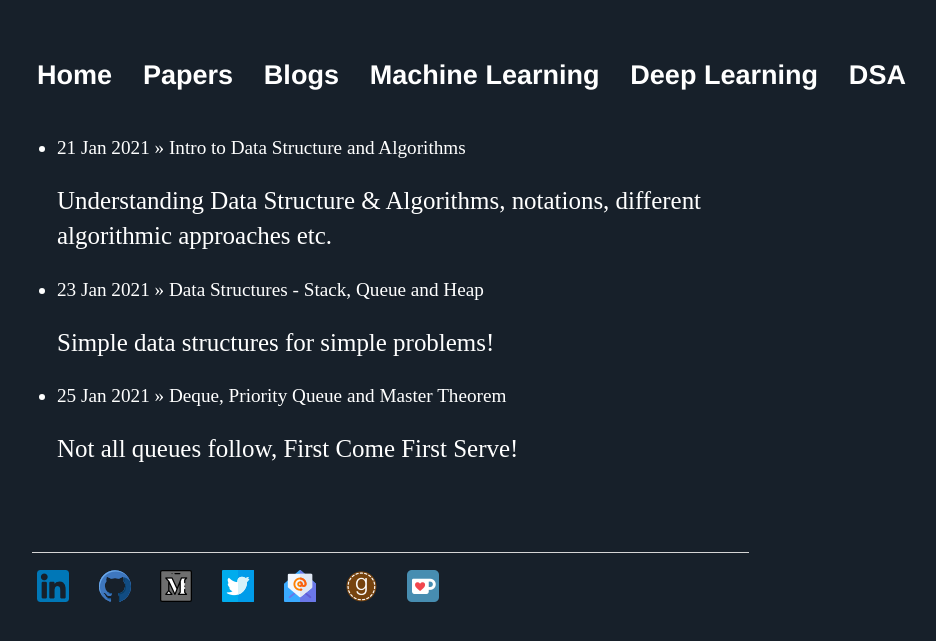
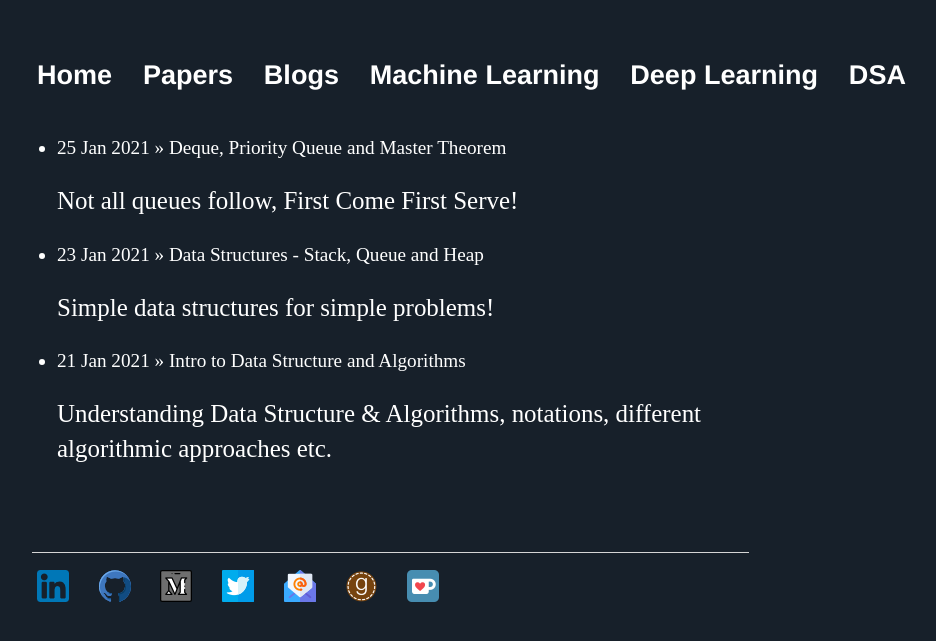
Before and after one commit to Mayurji/mayurji.github.io, a Jekyll site: the page built from data-structure-algorithms/index.html, in a window 1280 px wide. Shown: the top 641 px of the page, without its empty margins (160-1096 px from the left). Built offline with Jekyll 4.4.1, drawn with Linux system fonts in a browser that asks for light colours.

Commit message:
Update index.html

```diff
--- a/data-structure-algorithms/index.html
+++ b/data-structure-algorithms/index.html
@@ -10,7 +10,7 @@ title: Data structure and Algorithms
 <ul class="posts">
 
   {% assign sorted_pages = site.data-structure-algorithms | sort:"date" %}
-  {% for item in sorted_pages %}
+  {% for item in sorted_pages reversed %}
   <li><span>{{ item.date | date_to_string }}</span> » <a href="{{ item.url }}" title="{{ item.title }}">{{ item.title }}
     <p>{{ item.description }}</p></a></li>
   {% endfor %}
```
